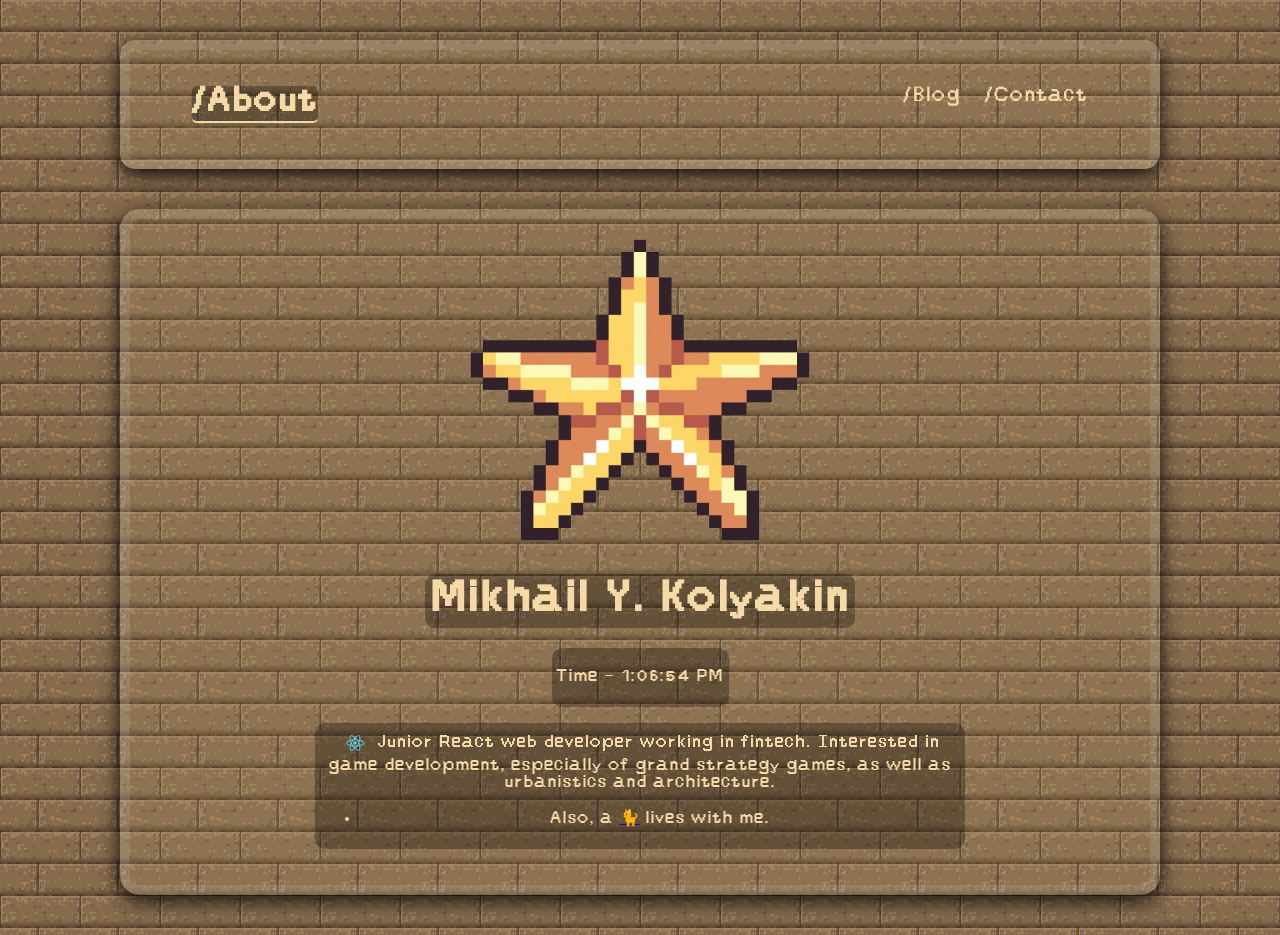
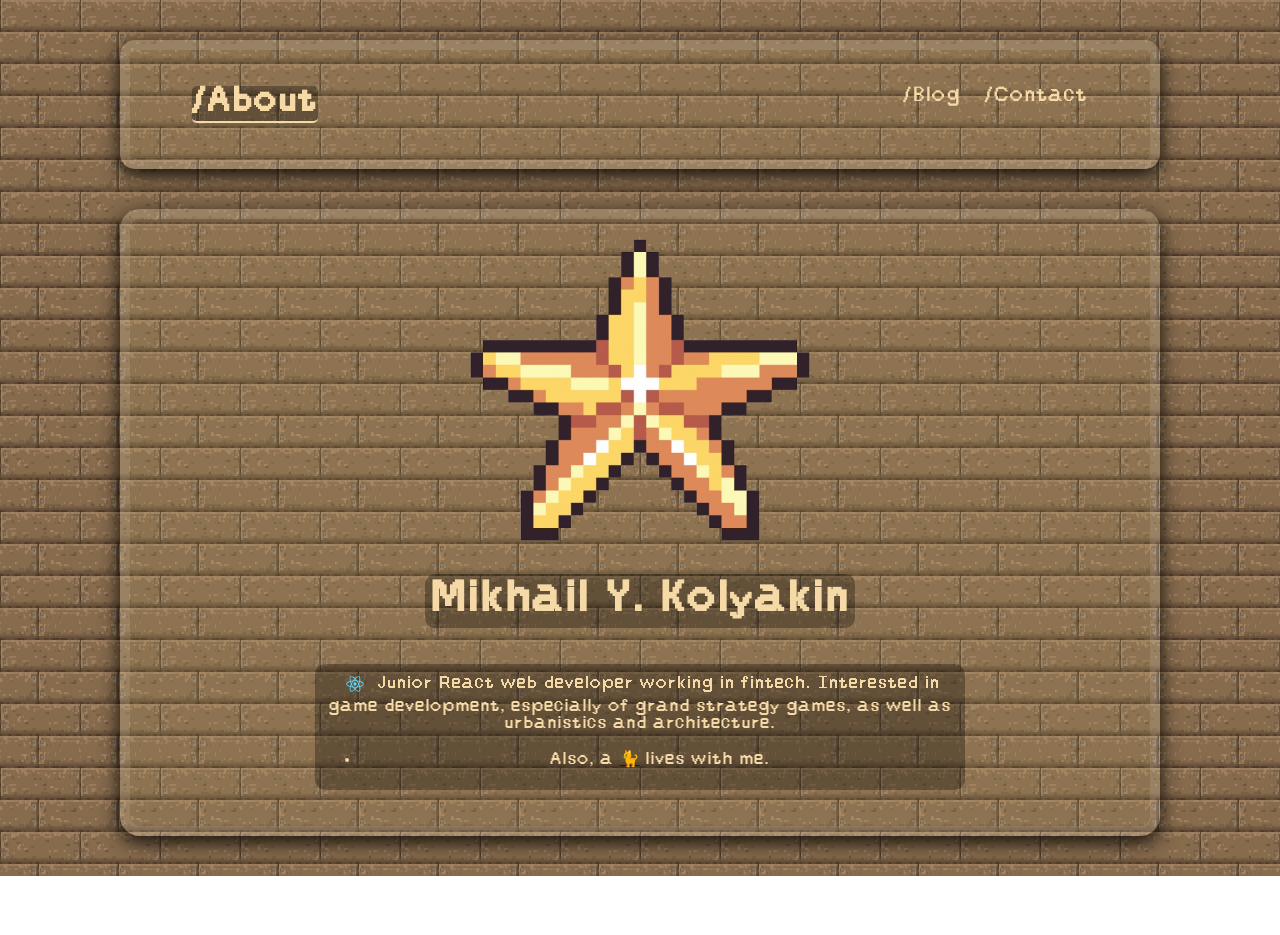
Before and after one commit to boykin345/Website, a React (Create React App) app: page / in a window 1280 px wide. After the commit the page ends 876 px from the top, so only its background shows below. Built offline with nearby package versions, Linux system fonts and the light colour scheme; no server answers; a web font is replaced by a local one.

Commit message:
[.ii] Clock, placed on Contact page

```diff
--- a/src/App.js
+++ b/src/App.js
@@ -12,6 +12,8 @@ import ApiTime from "./components/ApiTime";
 function About() {
   return (
     <>
+        <meta name="viewport" content="initial-scale=1.0" />
+        <meta charSet="utf-8" />
       <title>About</title>
 
       <div className="navbar-container">
@@ -21,9 +23,6 @@ function About() {
       <section className="about-container">
         <img src={Star} alt="main-photo-page" className="main-photo" />
         <h1 className="about-text">Mikhail Y. Kolyakin</h1>
-        <div className="about-text">
-          <ApiTime></ApiTime>
-        </div>
         <div>
           <p className="about-text">
             {" "}
--- a/src/App.scss
+++ b/src/App.scss
@@ -154,7 +154,7 @@ h3 {
 }
 
 .about-container-contact {
-  height: 250px;
+  height: 280px;
   max-width: 75vw;
   margin: 40px auto;
   padding: 20px 30px;
--- a/src/components/ApiTime.js
+++ b/src/components/ApiTime.js
@@ -29,7 +29,7 @@ const ApiTime = () => {
 
   return (
     <div>
-      <p>Time - {time.toLocaleTimeString()}</p>
+      <p>{time.toLocaleTimeString()}</p>
     </div>
   );
 };
--- a/src/pages/Contact.js
+++ b/src/pages/Contact.js
@@ -7,6 +7,7 @@ import Steam from "../assets/Steam.png";
 import GitHub from "../assets/github.png";
 import Twitter from "../assets/Twitter.png";
 import Reddit from "../assets/Reddit.png";
+import ApiTime from "../components/ApiTime";
 
 function Contact() {
   return (
@@ -26,6 +27,10 @@ function Contact() {
             M.Koliakin@me.com
           </a>
         </h2>
+          <div className="about-text">
+              <h3>my local time</h3>
+              <ApiTime></ApiTime>
+          </div>
       </section>
       <div className="projects-container">
         <a
```
Also changed, not shown: 1 other file (tests, documents, lock files or other folders).
